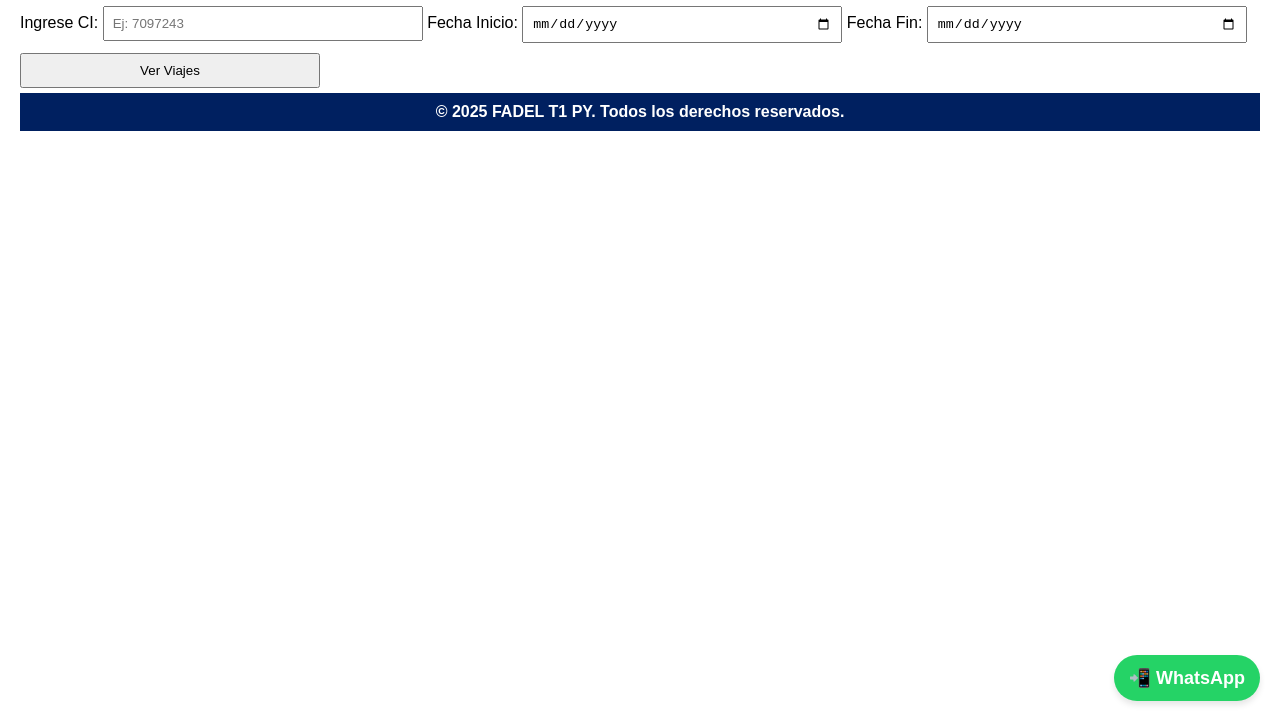
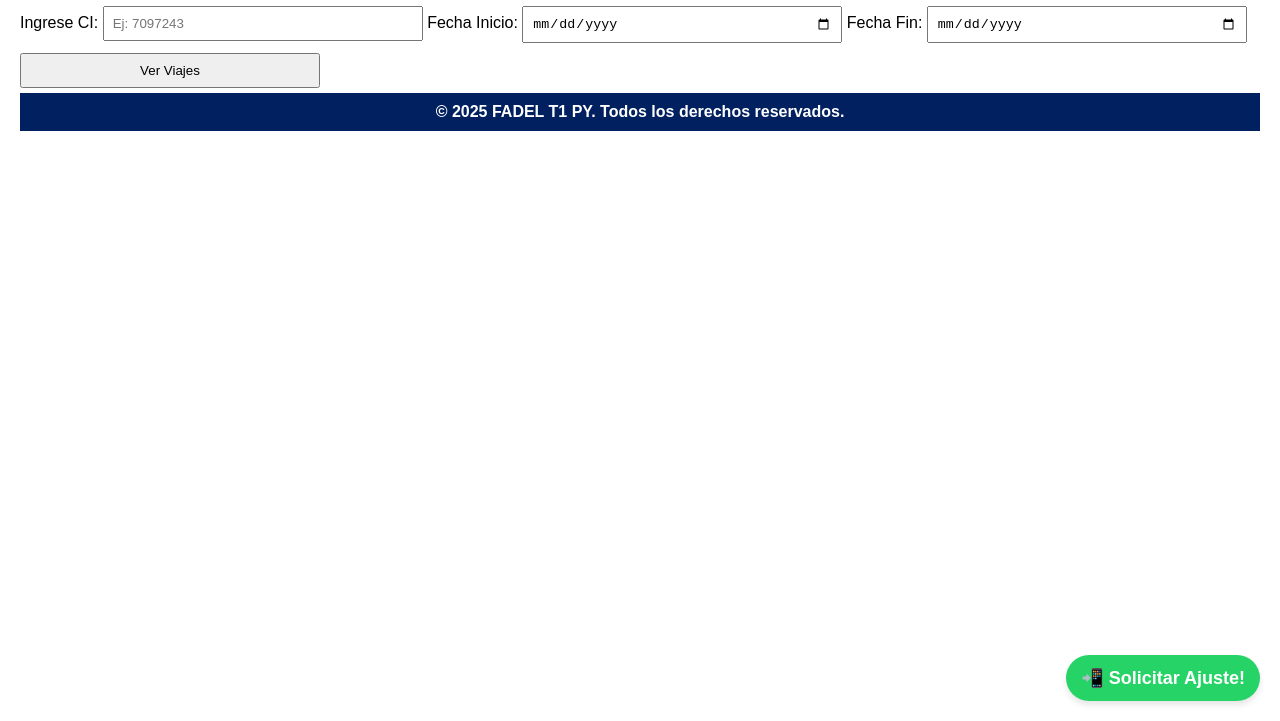
Before and after one commit to fadelt1/TOTENPY, a plain HTML site: page index.html in a window 1280 px wide. Shown: the part 79-800 px from the top of the page. Drawn offline with Linux system fonts and the light colour scheme.

Commit message:
Update index.html

```diff
--- a/index.html
+++ b/index.html
@@ -164,6 +164,6 @@
   </script>
 
   <footer>© 2025 FADEL T1 PY. Todos los derechos reservados.</footer>
-  <a href="https://wa.me/595984770132" class="whatsapp-btn">📲 WhatsApp</a>
+  <a href="https://wa.me/595984770132" class="whatsapp-btn">📲 Solicitar Ajuste!</a>
 </body>
 </html>
```
